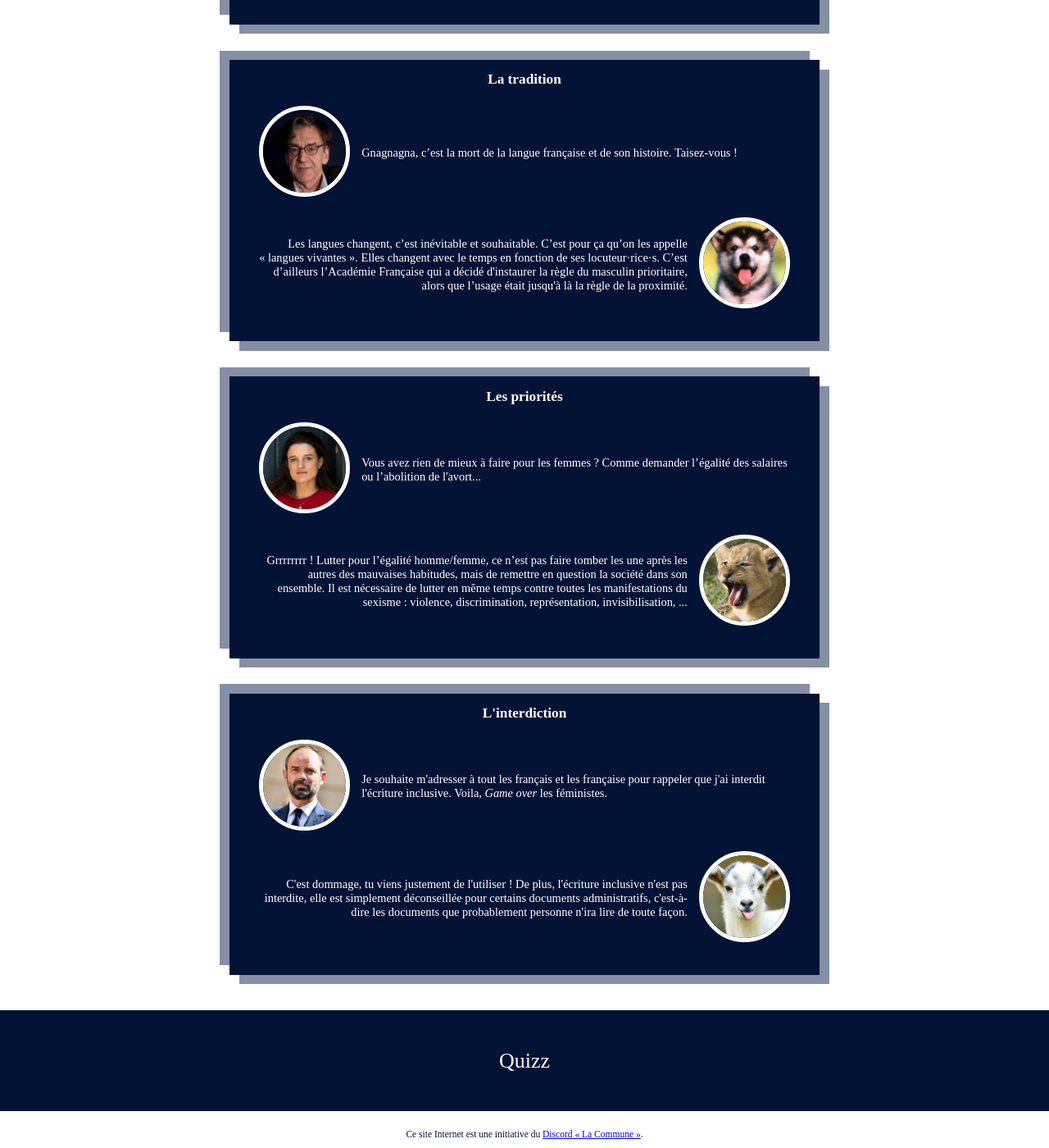
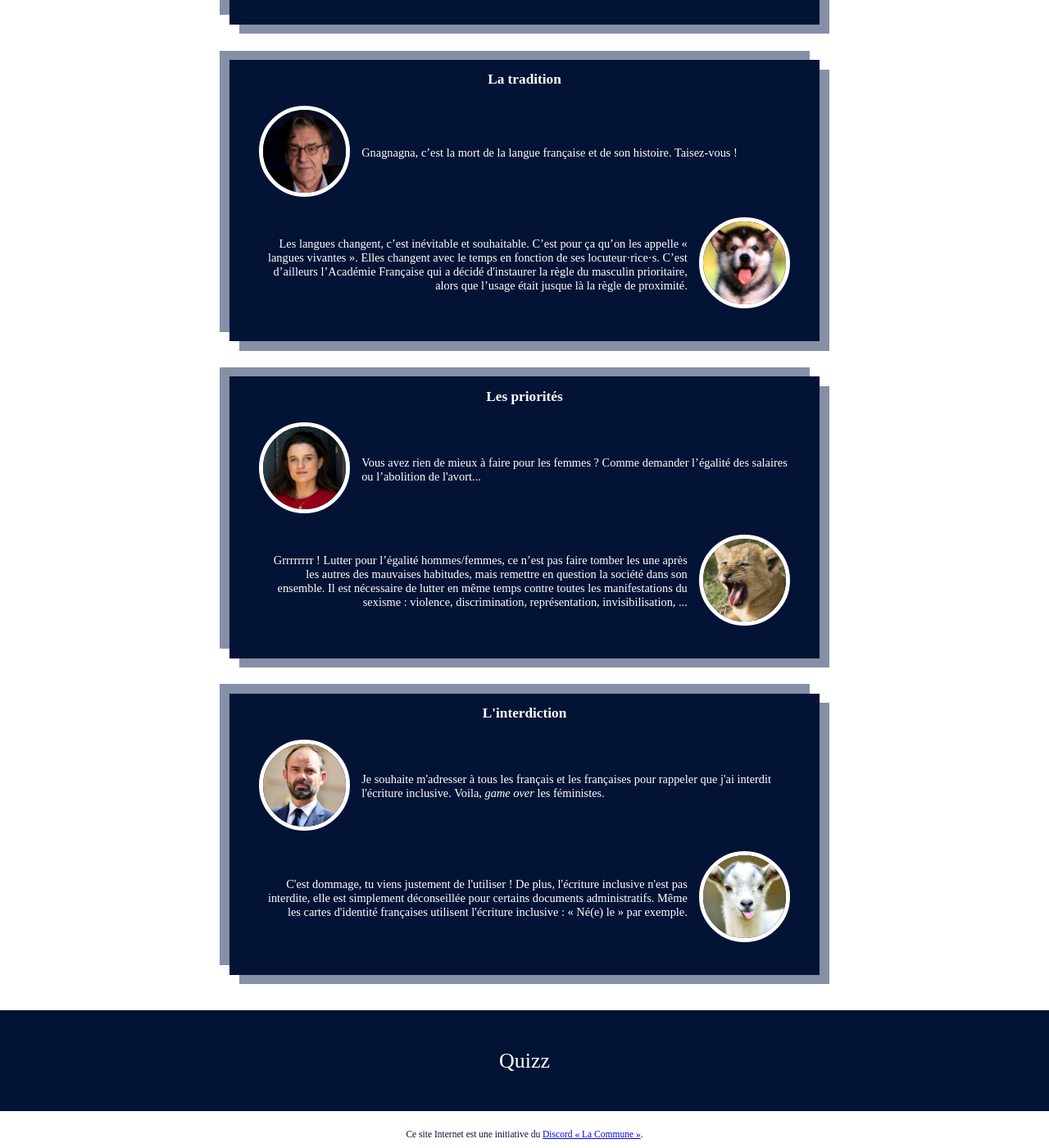
Before and after one commit to FirePowi/ecriture-inclusive, a Jekyll site: the page built from index.html, in a window 1280 px wide and 1400 px high, scrolled down 2157 px. Shown: the whole window at 82% size. Built offline with Jekyll 4.4.1, drawn with Linux system fonts in a browser that asks for light colours; some web fonts are replaced; some of the changed text lies outside the part shown.

Commit message:
Orthographe

```diff
--- a/index.html
+++ b/index.html
@@ -46,7 +46,7 @@ permalink:
 	qavatar="finkie"
 	ravatar="dog"
 	qtext="Gnagnagna, c’est la mort de la langue française et de son histoire. Taisez-vous !"
-	rtext="Les langues changent, c’est inévitable et souhaitable. C’est pour ça qu’on les appelle «&nbsp;langues vivantes&nbsp;». Elles changent avec le temps en fonction de ses locuteur·rice·s. C’est d’ailleurs l’Académie Française qui a décidé d'instaurer la règle du masculin prioritaire, alors que l’usage était jusqu'à là la règle de la proximité."
+	rtext="Les langues changent, c’est inévitable et souhaitable. C’est pour ça qu’on les appelle « langues vivantes ». Elles changent avec le temps en fonction de ses locuteur·rice·s. C’est d’ailleurs l’Académie Française qui a décidé d'instaurer la règle du masculin prioritaire, alors que l’usage était jusque là la règle de proximité."
 %}
 
 {%
@@ -55,7 +55,7 @@ permalink:
 	qavatar="bastier"
 	ravatar="lion"
 	qtext="Vous avez rien de mieux à faire pour les femmes ? Comme demander l’égalité des salaires ou l’abolition de l'avort..."
-	rtext="Grrrrrrrr ! Lutter pour l’égalité homme/femme, ce n’est pas faire tomber les une après les autres des mauvaises habitudes, mais de remettre en question la société dans son ensemble. Il est nécessaire de lutter en même temps contre toutes les manifestations du sexisme&nbsp;:&nbsp;violence, discrimination, représentation, invisibilisation, ..."
+	rtext="Grrrrrrrr ! Lutter pour l’égalité hommes/femmes, ce n’est pas faire tomber les une après les autres des mauvaises habitudes, mais remettre en question la société dans son ensemble. Il est nécessaire de lutter en même temps contre toutes les manifestations du sexisme : violence, discrimination, représentation, invisibilisation, ..."
 %}
 
 {%
@@ -63,8 +63,8 @@ permalink:
 	title="L'interdiction"
 	qavatar="philippe"
 	ravatar="goat"
-	qtext="Je souhaite m'adresser à tout les français et les française pour rappeler que j'ai interdit l'écriture inclusive. Voila, <i>Game over</i> les féministes."
-	rtext="C'est dommage, tu viens justement de l'utiliser ! De plus, l'écriture inclusive n'est pas interdite, elle est simplement déconseillée pour certains documents administratifs, c'est-à-dire les documents que probablement personne n'ira lire de toute façon."
+	qtext="Je souhaite m'adresser à tous les français et les françaises pour rappeler que j'ai interdit l'écriture inclusive. Voila, <i>game over</i> les féministes."
+	rtext="C'est dommage, tu viens justement de l'utiliser ! De plus, l'écriture inclusive n'est pas interdite, elle est simplement déconseillée pour certains documents administratifs. Même les cartes d'identité françaises utilisent l'écriture inclusive : « Né(e) le » par exemple."
 %}
 
 <h2 id="quizz">Quizz</h2>
```
Also changed, not shown: other parts of index.html (+2 -2 lines).
